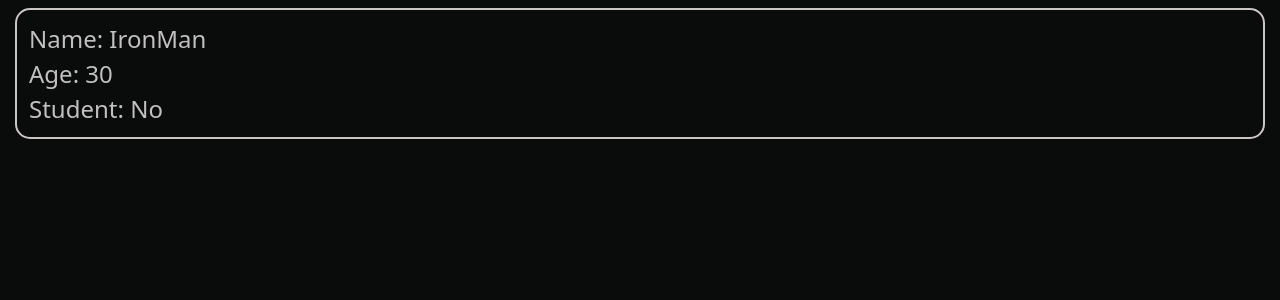
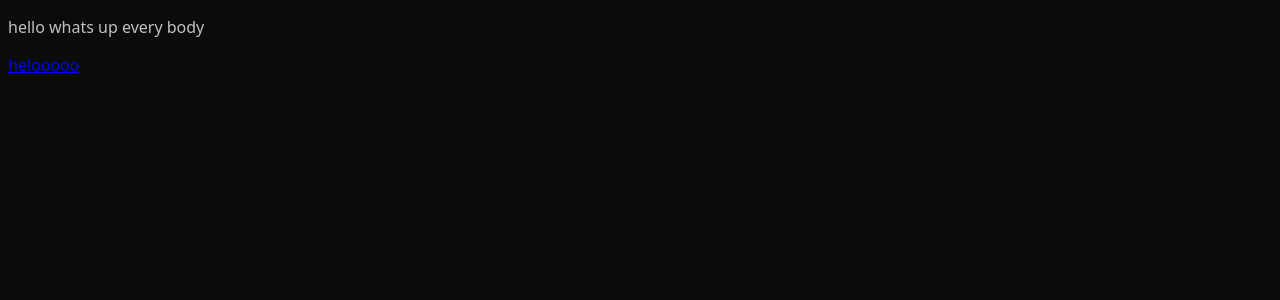
Before and after one commit to Devnarware/WebDev, a React (Vite) app in the folder react/website/my-react-app/: page / in a window 1280 px wide. Shown: the top 300 px of the page. Built offline with nearby package versions, Linux system fonts and the light colour scheme.

Commit message:
Testing internal element

```diff
--- a/react/website/my-react-app/src/main.jsx
+++ b/react/website/my-react-app/src/main.jsx
@@ -7,14 +7,16 @@ import App from './App.jsx'
 const myele = (
 
   <>
-    <p>hello</p>
-    <a href="https://google.com"></a>
+    <p>hello whats up every body</p>
+    <a href="https://google.com">helooooo</a>
   </>
 
 );
 
 createRoot(document.getElementById('root')).render(
-  <StrictMode>
-    <App />
-  </StrictMode>,
+  // <StrictMode>
+  //   <App />
+  // </StrictMode>,
+
+  myele
 )
```
